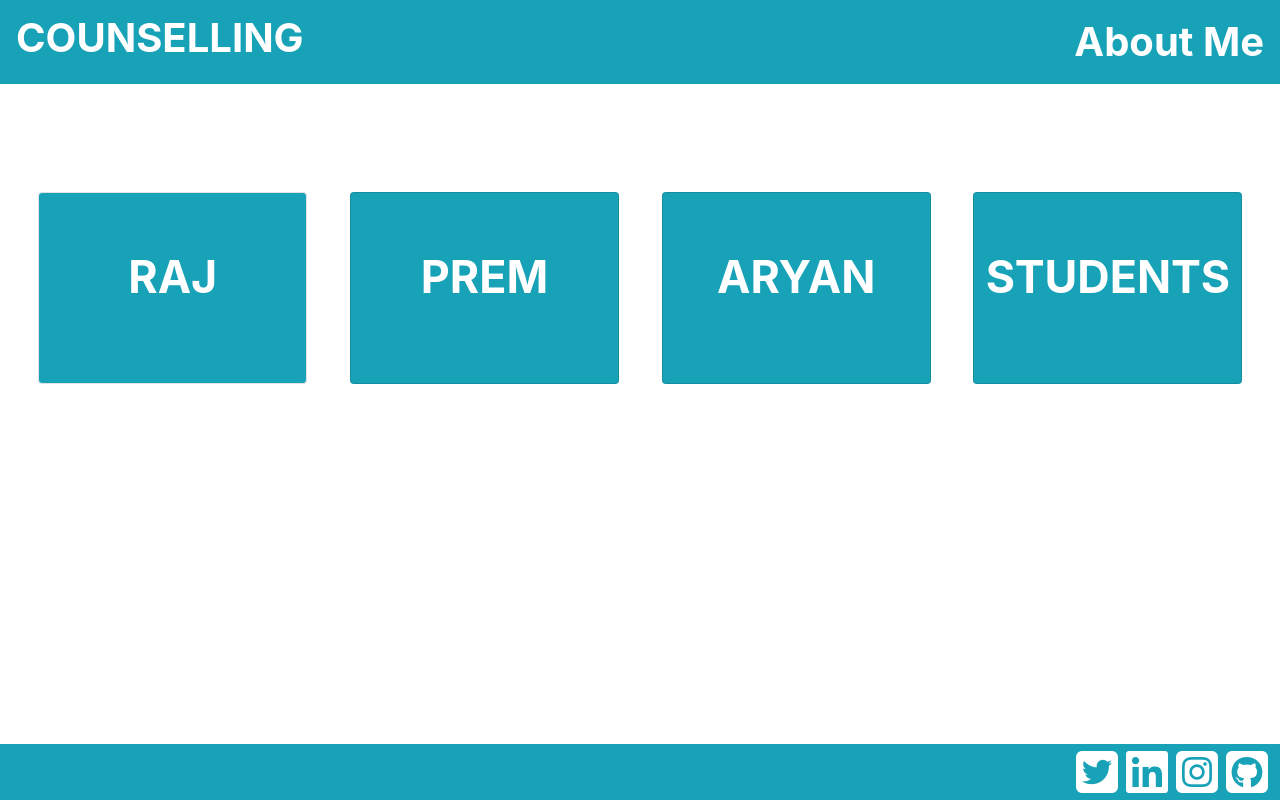
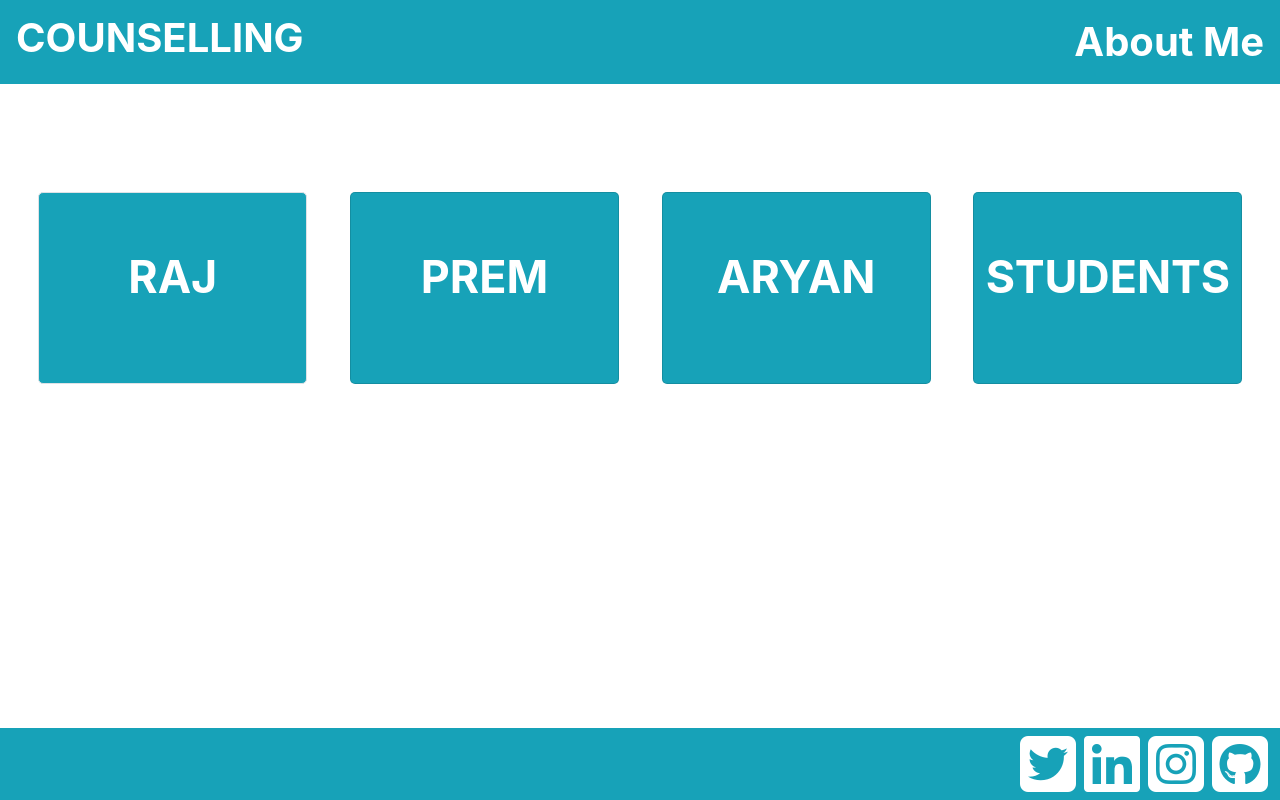
Before and after one commit to tusharchopra123/Counselling_Booking, a website: page public/index.html in a window 1280 px wide. Drawn offline with nearby package versions, Linux system fonts and the light colour scheme.

Commit message:
New things added

```diff
--- a/public/css/home.css
+++ b/public/css/home.css
@@ -28,7 +28,17 @@ body{
     align-items: center;
     font-weight: bold;
     background: #17a2b8;
+    -webkit-transition:-webkit-transform 1s,opacity 1s,background 1s,width 1s,height 1s,font-size 1s;
+	-webkit-border-radius:5px;
+	-o-transition-property:width,height,-o-transform,background,font-size,opacity;
+	-o-transition-duration:1s,1s,1s,1s,1s,1s;
+	-moz-transition-property:width,height,-o-transform,background,font-size,opacity;
+	-moz-transition-duration:1s,1s,1s,1s,1s,1s;
+	transition-property:width,height,transform,background,font-size,opacity;
+	transition-duration:1s,1s,1s,1s,1s,1s;
+	opacity:1;
 }
+
 .card:hover{
     background-color: #6dbfccf7 !important;
 }
@@ -51,6 +61,7 @@ body{
 	opacity:1;
 
 }
+
 @media (min-width: 320px) and (max-width: 820px){
     body{
         margin-top: 30%;
--- a/public/index.html
+++ b/public/index.html
@@ -50,12 +50,12 @@
         </div>
     </div>
 </section>
-<footer class="navbar justify-content-end p-md-1 p-sm-1 fixed-bottom mb-0 navbar-expand-md navbar-dark bg-info">
+<footer class="navbar navbar-bottom justify-content-end p-md-1 p-sm-1 fixed-bottom mb-0 navbar-expand-md navbar-dark bg-info">
     <div class=" d-flex justify-content-end">
-        <a href="https://twitter.com/tushar386" target="_blank"><i class=" animate fab text-white fa-3x fa-twitter-square pr-2"></i></a>
-        <a href="https://www.linkedin.com/in/tushar-chopra-bb244412b/" target="_blank"><i class="animate fab text-white fa-3x fa-linkedin pr-2"></i></a>
-        <a href="https://www.instagram.com/tushar.chopra.58/" target="_blank"><i class="animate fab text-white fa-3x fa-instagram-square pr-2"></i></a>
-        <a href="https://github.com/tusharchopra123" target="_blank"><i class="animate fab text-white fa-3x fa-github-square pr-2"></i></a>
+        <a href="https://twitter.com/tushar386" target="_blank"><i class=" animate fab text-white fa-4x fa-twitter-square pr-2"></i></a>
+        <a href="https://www.linkedin.com/in/tushar-chopra-bb244412b/" target="_blank"><i class="animate fab text-white fa-4x fa-linkedin pr-2"></i></a>
+        <a href="https://www.instagram.com/tushar.chopra.58/" target="_blank"><i class="animate fab text-white fa-4x fa-instagram-square pr-2"></i></a>
+        <a href="https://github.com/tusharchopra123" target="_blank"><i class="animate fab text-white fa-4x fa-github-square pr-2"></i></a>
     </div>
 </footer>
 </body>
```
Also changed, not shown: public/Aryan.html (+3 -5 lines).
